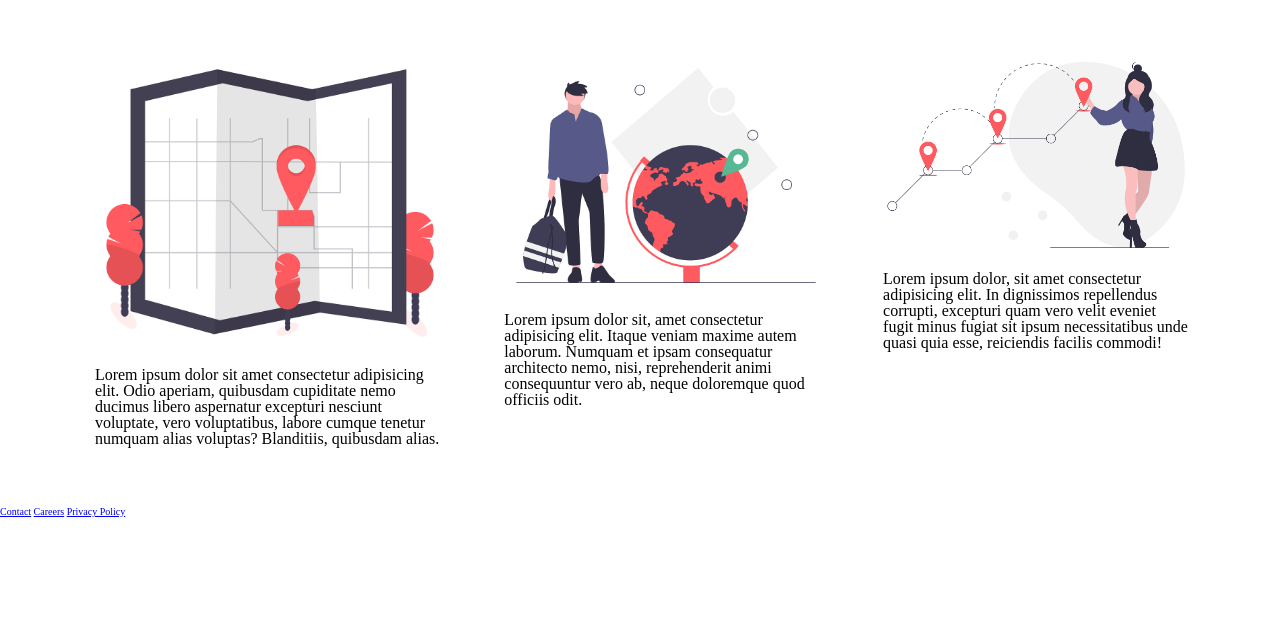
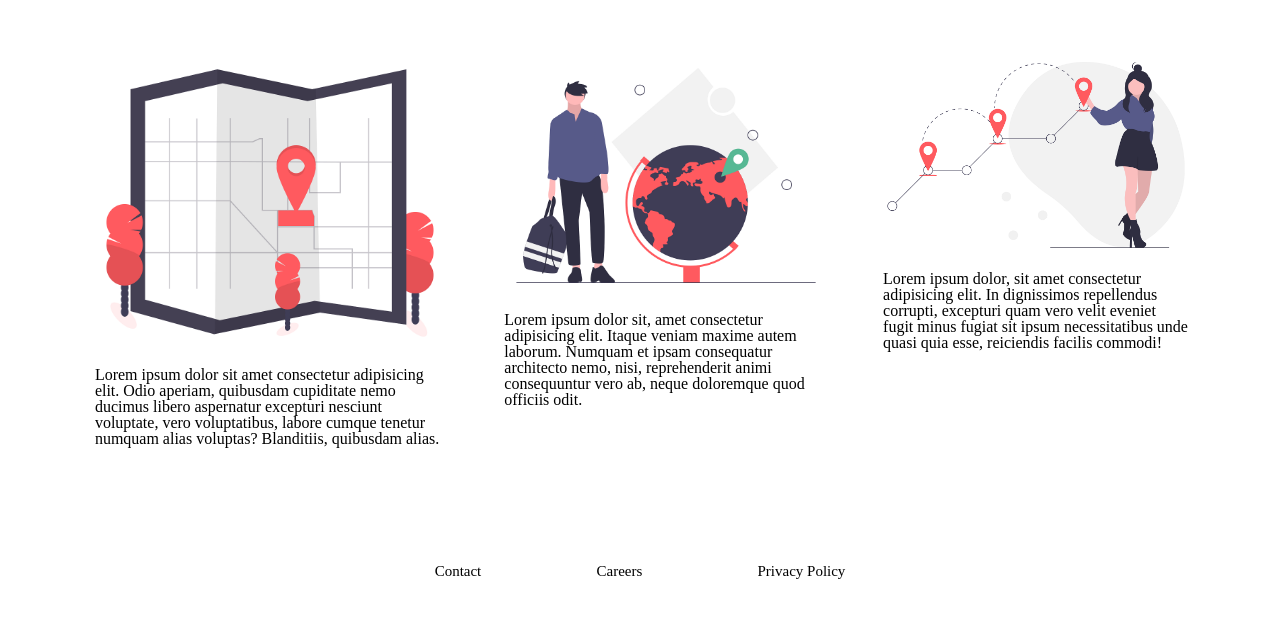
Before and after one commit to AirBnB-Optimal-Price-1-LS/Web-UI-Nicho, a website: page homePage.html in a window 1280 px wide. Shown: the part 372-990 px from the top of the page. Before the commit the page ends 889 px from the top, so only its background shows below. Drawn offline with Linux system fonts and the light colour scheme.

Commit message:
footer changed

```diff
--- a/homePage.html
+++ b/homePage.html
@@ -119,7 +119,7 @@
 
         <section> <!--BEGIN FOOTER SECTION-->
             <footer>
-                <nav>
+                <nav id="footerNav">
                     <a href="# ">Contact</a>
                     <a href="# ">Careers</a>
                     <a href="# ">Privacy Policy</a>
--- a/less/footer.less
+++ b/less/footer.less
@@ -0,0 +1,16 @@
+
+#footerNav a{
+    font-size: 1.5rem;
+    text-decoration: none;
+    color: black;
+    padding: 5%;
+
+}
+
+#footerNav{
+    display: flex;
+    justify-content: center;
+    align-items: center;
+    width: 90%;
+    margin: 0 5%;
+}
```
Also changed, not shown: css/index.css, partnershipLogo/part1.jpg (added), partnershipLogo/part3.jpg (added), 3 other files.
